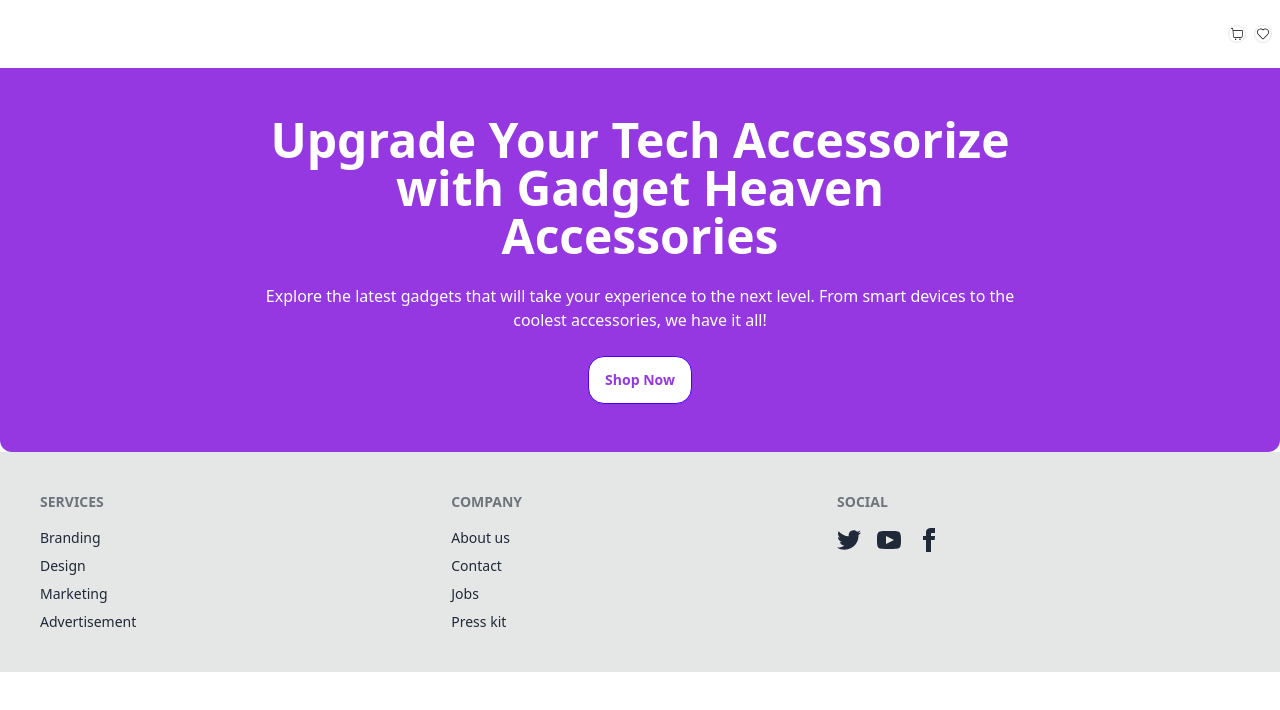
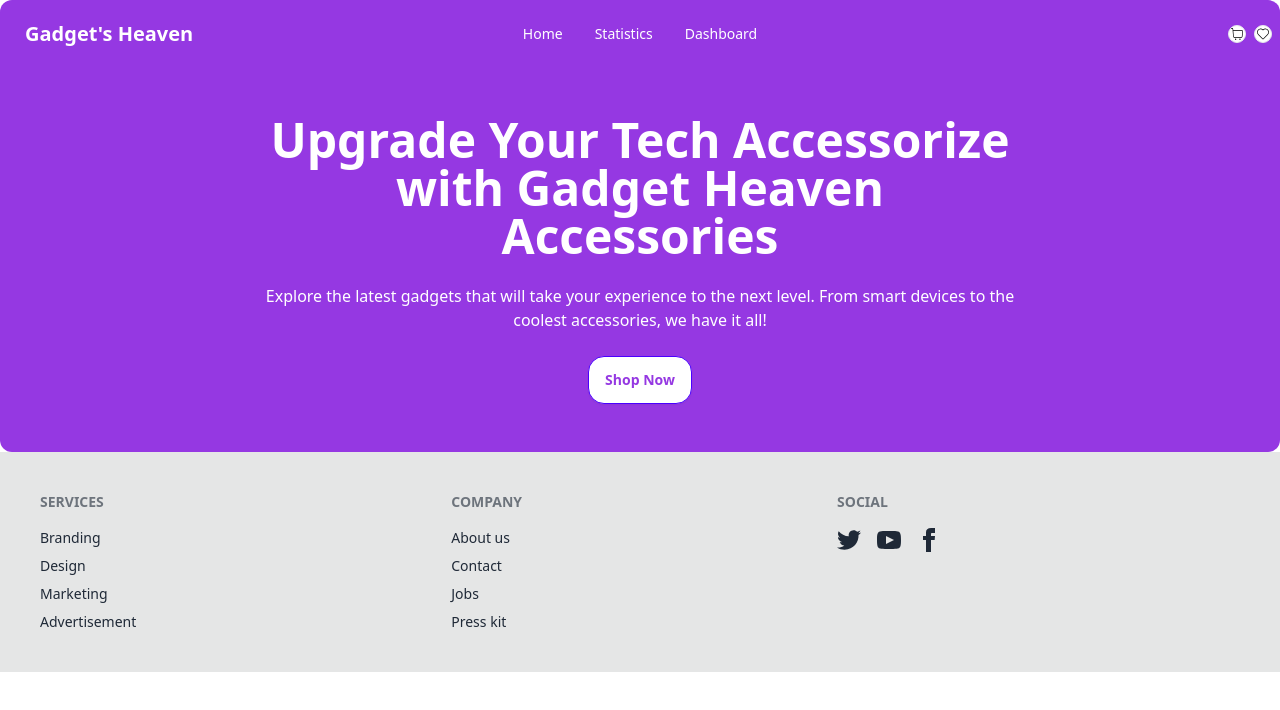
Before and after one commit to rohithaider/React-Router-Gadget-Store, a React (Vite) app: page / in a window 1280 px wide. Shown: the top 710 px of the page. Built offline with nearby package versions, Linux system fonts and the light colour scheme.

Commit message:
css changed

```diff
--- a/src/components/Navbar.jsx
+++ b/src/components/Navbar.jsx
@@ -7,7 +7,7 @@ export default function Navbar() {
 
   const isHomePage = location.pathname ==="/"
   return (
-    <div className={`navbar ${isHomePage?"bg-[#9538E2] rounded-t-xl text-white":""} bg-base-100`}>
+    <div className={`navbar ${isHomePage?"bg-[#9538E2] rounded-t-xl text-white":"bg-base-100"} `}>
       <div className="navbar-start">
 
         <Link to="/" className="btn btn-ghost text-xl">Gadget&apos;s Heaven</Link>
```
